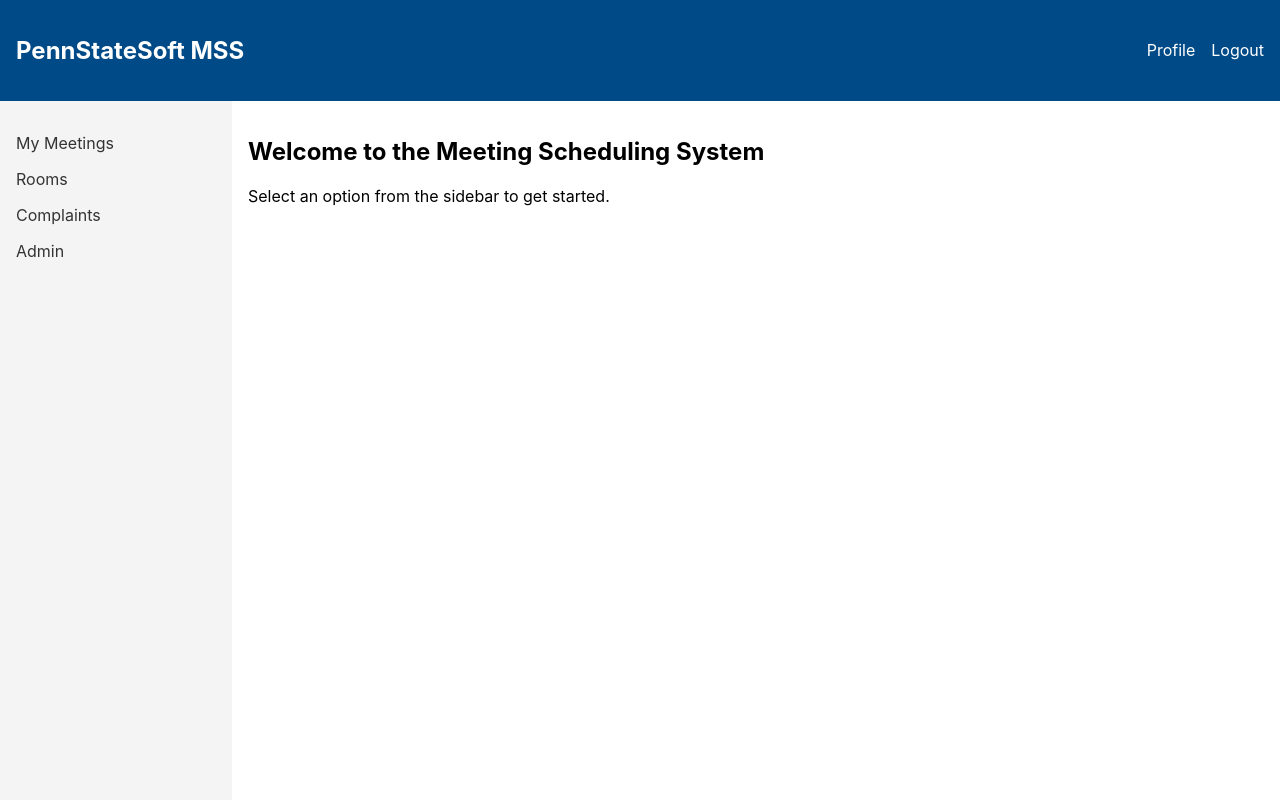
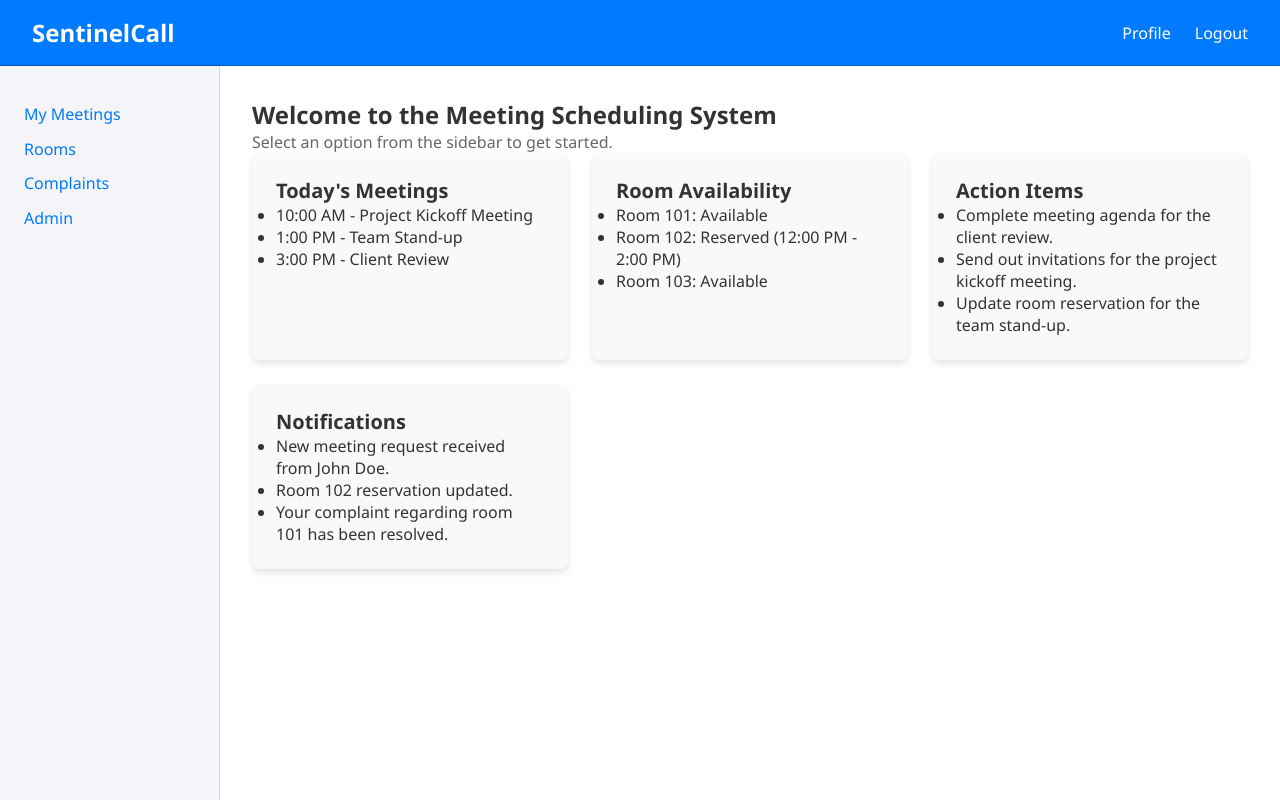
Before and after one commit to Mariani-code/SentinelCall, a React (Create React App) app in the folder sweng-455-project/: page /dashboard in a window 1280 px wide. Built offline with nearby package versions, Linux system fonts and the light colour scheme.

Commit message:
Added UI updates for the Dashboard and Login screen, Logo for WebApp which will be shown on the login Screen, CSS changes to Login Screen, Dummy data for the Dashboard page with new potential widgets pending team approval

```diff
--- a/sweng-455-project/src/components/Dashboard.css
+++ b/sweng-455-project/src/components/Dashboard.css
@@ -2,21 +2,36 @@
   display: flex;
   flex-direction: column;
   height: 100vh;
+  font-family: 'Segoe UI', Tahoma, Geneva, Verdana, sans-serif;
+  color: #333;
 }
 
 .navbar {
   display: flex;
   justify-content: space-between;
   align-items: center;
-    padding: 1rem;
-    background-color: #004b87;
+  padding: 1rem 2rem;
+  background-color: #007bff;
+  color: white;
+  border-bottom: 1px solid #0056b3;
+}
+
+.navbar h1 {
+  margin: 0;
+  font-size: 1.5rem;
   color: white;
 }
 
 .nav-links a {
   color: white;
-    margin-left: 1rem;
+  margin-left: 1.5rem;
   text-decoration: none;
+  font-weight: 500;
+  transition: color 0.3s ease;
+}
+
+.nav-links a:hover {
+  color: #e3e3e3;
 }
 
 .dashboard-content {
@@ -25,27 +40,68 @@
 }
 
 .sidebar {
-    width: 200px;
-    background-color: #f4f4f4;
-    padding: 1rem;
+  width: 220px;
+  background-color: #f4f4f9;
+  padding: 1.5rem;
+  border-right: 1px solid #ddd;
+  box-shadow: 2px 0 4px rgba(0, 0, 0, 0.1);
 }
 
 .sidebar ul {
   list-style: none;
   padding: 0;
+  margin: 0;
 }
 
 .sidebar ul li {
-    margin: 1rem 0;
+  margin: 0.8rem 0;
 }
 
 .sidebar ul li a {
   text-decoration: none;
-    color: #333;
+  color: #007bff;
+  font-weight: 500;
+  transition: color 0.3s ease;
+}
+
+.sidebar ul li a:hover {
+  color: #0056b3;
 }
 
 .main-content {
   flex: 1;
-    padding: 1rem;
-    background-color: #fff;
+  padding: 2rem;
+  background-color: #ffffff;
+  overflow-y: auto;
 }
+
+.widgets {
+  display: grid;
+  gap: 1.5rem;
+  grid-template-columns: repeat(auto-fit, minmax(250px, 1fr));
+}
+
+.widget {
+  padding: 1.5rem;
+  background-color: #f9f9f9;
+  border-radius: 8px;
+  box-shadow: 0 4px 6px rgba(0, 0, 0, 0.1);
+  transition: box-shadow 0.3s ease, background-color 0.3s ease;
+}
+
+.widget:hover {
+  background-color: #f1f1f1;
+  box-shadow: 0 6px 8px rgba(0, 0, 0, 0.15);
+}
+
+.widget h3 {
+  margin-top: 0;
+  font-size: 1.25rem;
+  color: #333;
+}
+
+.widget p {
+  margin: 0;
+  font-size: 1rem;
+  color: #666;
+}
--- a/sweng-455-project/src/components/Dashboard.js
+++ b/sweng-455-project/src/components/Dashboard.js
@@ -2,17 +2,20 @@ import React from 'react';
 import { Link } from 'react-router-dom';
 import './Dashboard.css';
 
-function Dashboard() {
+function Navbar() {
   return (
-    <div className="dashboard-container">
     <nav className="navbar">
-        <h1>PennStateSoft MSS</h1>
+      <h1>SentinelCall</h1>
       <div className="nav-links">
         <Link to="/profile">Profile</Link>
         <Link to="/logout">Logout</Link>
       </div>
     </nav>
-      <div className="dashboard-content">
+  );
+}
+
+function Sidebar() {
+  return (
     <aside className="sidebar">
       <ul>
         <li><Link to="/meetings">My Meetings</Link></li>
@@ -21,9 +24,69 @@ function Dashboard() {
         <li><Link to="/admin">Admin</Link></li>
       </ul>
     </aside>
+  );
+}
+
+function Widget({ title, content }) {
+  return (
+    <div className="widget">
+      <h3>{title}</h3>
+      {content}
+    </div>
+  );
+}
+
+function Dashboard() {
+  return (
+    <div className="dashboard-container">
+      <Navbar />
+      <div className="dashboard-content">
+        <Sidebar />
         <main className="main-content">
           <h2>Welcome to the Meeting Scheduling System</h2>
           <p>Select an option from the sidebar to get started.</p>
+          <div className="widgets">
+            <Widget
+              title="Today's Meetings"
+              content={
+                <ul>
+                  <li>10:00 AM - Project Kickoff Meeting</li>
+                  <li>1:00 PM - Team Stand-up</li>
+                  <li>3:00 PM - Client Review</li>
+                </ul>
+              }
+            />
+            <Widget
+              title="Room Availability"
+              content={
+                <ul>
+                  <li>Room 101: Available</li>
+                  <li>Room 102: Reserved (12:00 PM - 2:00 PM)</li>
+                  <li>Room 103: Available</li>
+                </ul>
+              }
+            />
+            <Widget
+              title="Action Items"
+              content={
+                <ul>
+                  <li>Complete meeting agenda for the client review.</li>
+                  <li>Send out invitations for the project kickoff meeting.</li>
+                  <li>Update room reservation for the team stand-up.</li>
+                </ul>
+              }
+            />
+            <Widget
+              title="Notifications"
+              content={
+                <ul>
+                  <li>New meeting request received from John Doe.</li>
+                  <li>Room 102 reservation updated.</li>
+                  <li>Your complaint regarding room 101 has been resolved.</li>
+                </ul>
+              }
+            />
+          </div>
         </main>
       </div>
     </div>
--- a/sweng-455-project/src/components/Login.css
+++ b/sweng-455-project/src/components/Login.css
@@ -1,3 +1,14 @@
+/* Basic reset */
+* {
+  margin: 0;
+  padding: 0;
+  box-sizing: border-box;
+}
+
+body {
+  font-family: Arial, sans-serif;
+}
+
 .login-container {
   display: flex;
   flex-direction: column;
@@ -7,16 +18,44 @@
   background-color: #f5f5f5;
 }
 
+.welcome-container {
+  text-align: center;
+  margin-bottom: 20px;
+}
+
+.logo {
+  width: 150px;
+  height: auto;
+  margin-bottom: 20px;
+}
+
+h1 {
+  color: #333;
+  font-size: 2em;
+  margin-bottom: 10px;
+}
+
+p {
+  color: #666;
+}
+
 .login-form {
   display: flex;
   flex-direction: column;
-    width: 300px;
+  width: 90%;
+  max-width: 400px;
+  background: white;
+  padding: 20px;
+  border-radius: 8px;
+  box-shadow: 0 4px 8px rgba(0, 0, 0, 0.1);
 }
 
 .login-form input {
   margin: 10px 0;
   padding: 10px;
   font-size: 16px;
+  border: 1px solid #ccc;
+  border-radius: 4px;
 }
 
 .login-form button {
@@ -25,5 +64,21 @@
   background-color: #007bff;
   color: white;
   border: none;
+  border-radius: 4px;
   cursor: pointer;
+  transition: background-color 0.3s;
 }
+
+.login-form button:hover {
+  background-color: #0056b3;
+}
+
+.success-message {
+  color: green;
+  margin-top: 10px;
+}
+
+.error-message {
+  color: red;
+  margin-top: 10px;
+}
--- a/sweng-455-project/src/components/Login.js
+++ b/sweng-455-project/src/components/Login.js
@@ -1,5 +1,6 @@
 import React, { useState } from 'react';
 import { useNavigate } from 'react-router-dom';
+import logo from '../assets/logo.png';
 import './Login.css';
 
 function Login() {
@@ -30,7 +31,11 @@ function Login() {
 
   return (
     <div className="login-container">
-      <h1>PennStateSoft Login</h1>
+      <div className="welcome-container">
+        <img src={logo} alt="SentinelCall Logo" className="logo" />
+        <h1>Welcome to SentinelCall</h1>
+        <p>Your trusted meeting scheduling system.</p>
+      </div>
       <div className="login-form">
         <input
           type="text"
@@ -45,8 +50,8 @@ function Login() {
           onChange={(e) => setPassword(e.target.value)}
         />
         <button onClick={handleLogin}>Login</button>
+        {message && <p className={message.startsWith('Error') ? 'error-message' : 'success-message'}>{message}</p>}
       </div>
-      {message && <p>{message}</p>}
     </div>
   );
 }
```
Also changed, not shown: sweng-455-project/src/assets/logo.png (added). Lines whose indentation alone changed are shown as unchanged.
